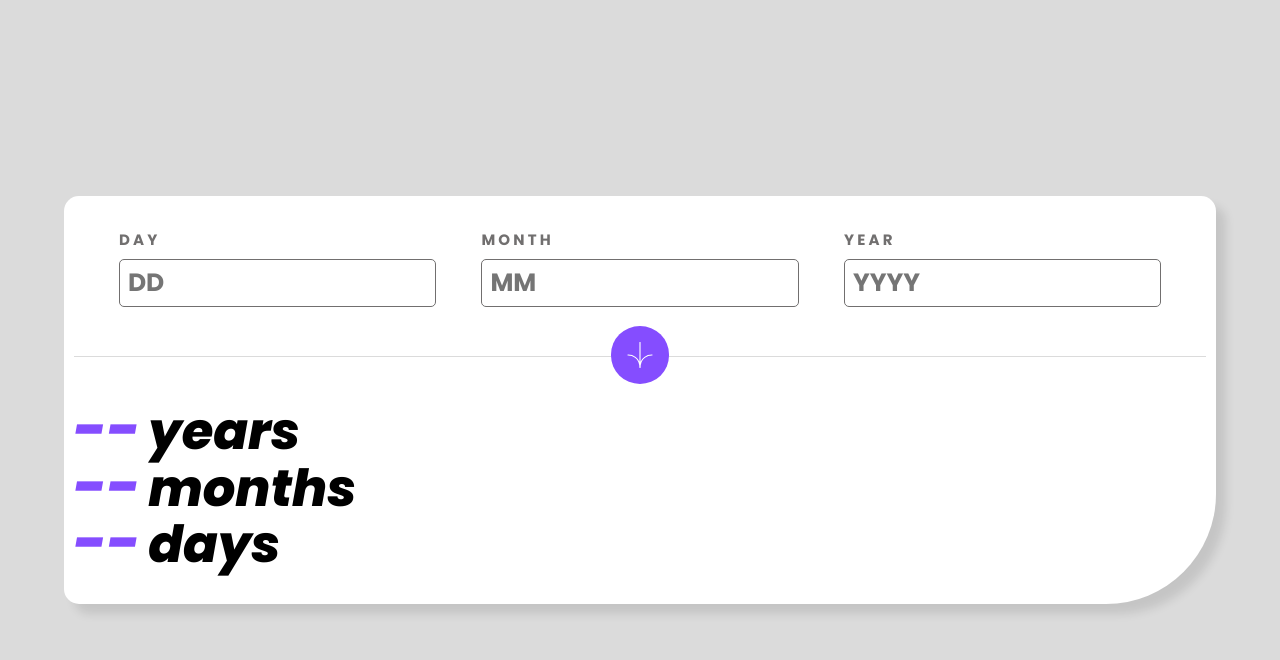
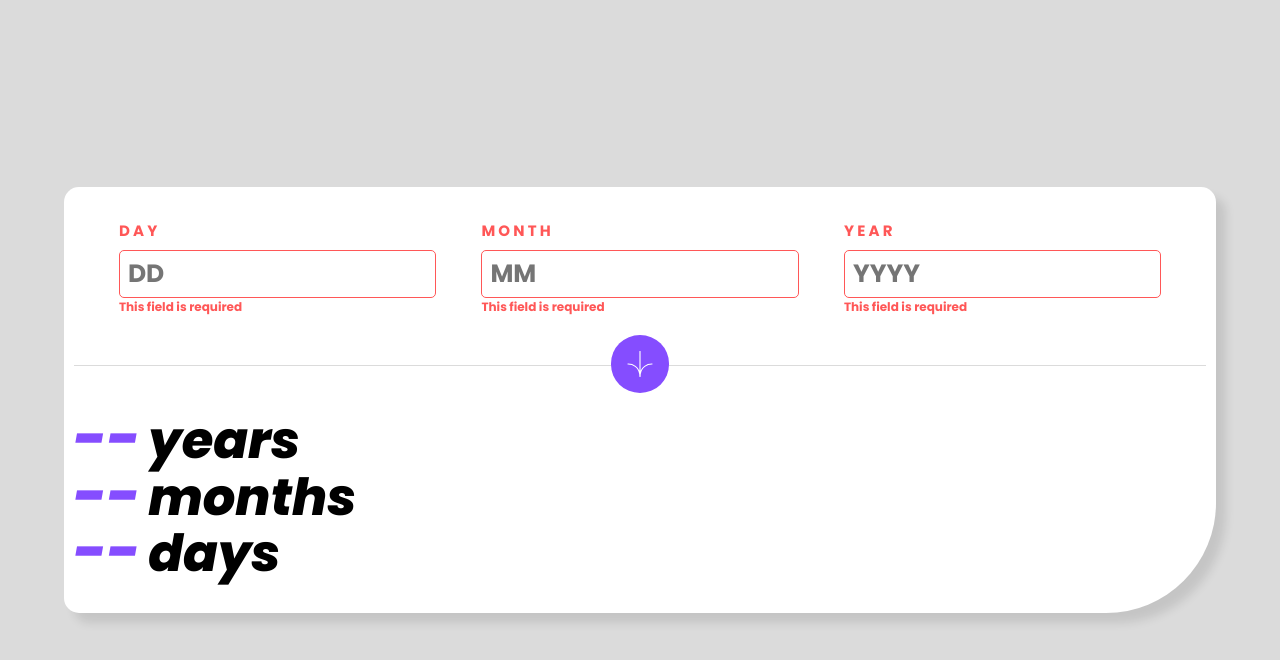
Before and after one commit to ale02code/age-calculator-app, a plain HTML site: page index.html in a window 1280 px wide. Both pictures are taken after a click on the picture 640 px from the left and 354 px from the top of the page. Drawn offline with Linux system fonts and the light colour scheme.

Commit message:
add style errors and validations

```diff
--- a/index.html
+++ b/index.html
@@ -19,16 +19,19 @@
   <main class="main-container">
     <section class="information-container">
       <div class="information-container__item">
-        <label for="put-day">D A Y</label>
-        <input type="number" name="put-day" id="put-day" placeholder="DD">
+        <label for="put-day" class="label-date-input">D A Y</label>
+        <input type="number" name="put-day" id="put-day" placeholder="DD" class="input-date">
+        <p class="date-false" id="day-error"></p>
       </div>
       <div class="information-container__item">
-        <label for="put-month">M O N T H</label>
-        <input type="number" name="put-month" id="put-month" placeholder="MM">
+        <label for="put-month" class="label-date-input">M O N T H</label>
+        <input type="number" name="put-month" id="put-month" placeholder="MM" class="input-date">
+        <p class="date-false" id="month-error"></p>
       </div>
       <div class="information-container__item">
-        <label for="put-year">Y E A R</label>
-        <input type="number" name="put-year" id="put-year" placeholder="YYYY">
+        <label for="put-year" class="label-date-input">Y E A R</label>
+        <input type="number" name="put-year" id="put-year" placeholder="YYYY" class="input-date">
+        <p class="date-false" id="year-error"></p>
       </div>
     </section>
     <div class="divisor-sections">
@@ -36,9 +39,9 @@
       <img src="assets/images/icon-arrow.svg" alt="Icon Row Result" class="image-arrow">
     </div>
     <section class="age-container">
-      <p><span>--</span>years</p>
-      <p><span>--</span>months</p>
-      <p><span>--</span>days</p>
+      <p><span id="years-date-result">--</span>years</p>
+      <p><span id="months-date-result">--</span>months</p>
+      <p><span id="days-date-result">--</span>days</p>
     </section>
   </main>
   <script src="js/main.js"></script>
--- a/js/main.js
+++ b/js/main.js
@@ -1,23 +1,64 @@
-"use strict"
+"use strict";
 
 const dayInput = document.getElementById("put-day");
 const monthInput = document.getElementById("put-month");
 const yearInput = document.getElementById("put-year");
 const arrowResult = document.querySelector(".image-arrow");
 
-function getDateFromInputs() {
-  const date = new Date();
-  const day = date.setDay(dayInput.value);
-  const month = date.setMonth(monthInput.value);
-  const year = date.setFullYear(yearInput.value);
+const dayError = document.getElementById("day-error");
+const monthError = document.getElementById("month-error");
+const yearError = document.getElementById("year-error");
+
+const labels = document.querySelectorAll(".label-date-input");
+const inputs = document.querySelectorAll(".input-date");
+
+const daySpanResult = document.getElementById("days-date-result");
+const monthSpanResult = document.getElementById("months-date-result");
+const yearSpanResult = document.getElementById("years-date-result");
+
+function getAge() {
+  const day = dayInput.value;
+  const month = monthInput.value;
+  const year = yearInput.value;
+  const valueDate = new Date(`${year}-${month}-${day}`);
+  const getTimeDate = !isNaN(valueDate.getTime())
+
 
   const dateComparative = new Date();
   const currentDay = dateComparative.getDate();
   const currentMonth = dateComparative.getMonth();
   const currentYear = dateComparative.getFullYear();
-  const currentDate = `${currentDay},${currentMonth + 1},${currentYear}`
 
-  return console.log(currentDate);
+  const changeErrorMode = () => {
+    labels.forEach(label => label.classList.add("label-error"))
+    inputs.forEach(input => input.classList.add("input-error"))
+  }
+
+  if (day === "" || month === "" || year === "") {
+    dayError.textContent = "This field is required";
+    monthError.textContent = "This field is required";
+    yearError.textContent = "This field is required";
+
+    changeErrorMode();
+  } else if (year > currentYear) {
+    dayError.textContent = "Must be a valid day";
+    monthError.textContent = "Must be a valid month";
+    yearError.textContent = "Must be in the past";
+
+    changeErrorMode()
+  } else if (getTimeDate === false) {
+    dayError.textContent = "Must be a valid date";
+
+    changeErrorMode()
+  } else {
+    daySpanResult.textContent = (currentDay - day);
+    monthSpanResult.textContent = ((currentMonth - month) + 1);
+    yearSpanResult.textContent = (currentYear - year);
+  }
+
+  const Age = "12"
+
+  return console.log(Age, getTimeDate)
 }
 
-arrowResult.addEventListener('click', getDateFromInputs);
+arrowResult.addEventListener('click', getAge);
--- a/style/main-style.css
+++ b/style/main-style.css
@@ -39,7 +39,7 @@
   align-items: center;
 }
 
-.information-container__item>label {
+.label-date-input {
   color: var(--neutral-smoke-gray);
   text-transform: uppercase;
   margin-bottom: 5px;
@@ -52,7 +52,7 @@
   overflow: hidden;
 }
 
-.information-container__item>input {
+.input-date {
   width: 100%;
   border: none;
   outline: none;
@@ -106,3 +106,17 @@
   line-height: 1.7rem;
   font-style: italic;
 }
+
+.date-false {
+  color: var(--primary-red);
+  font-size: 12px;
+
+}
+
+.input-error {
+  border: var(--primary-red) 1px solid;
+}
+
+.label-error {
+  color: var(--primary-red);
+}
```
